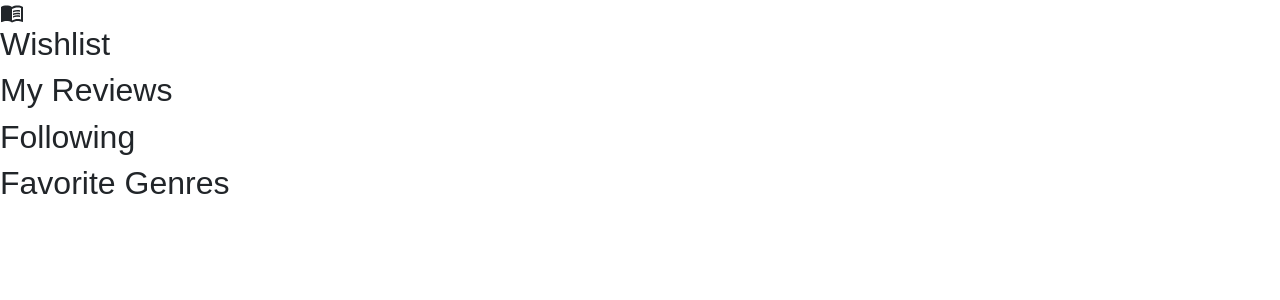
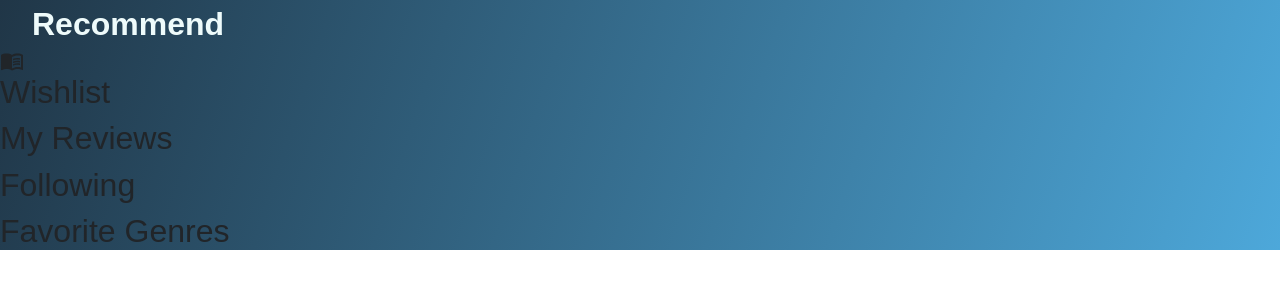
Before and after one commit to NatnoF/Recommend, a React (Create React App) app in the folder client/: page /library in a window 1280 px wide. Shown: the top 300 px of the page. Built offline with nearby package versions, Linux system fonts and the light colour scheme.

Commit message:
added in a link to the home page into the library page and a temporary linear gradient to see the link text easier

```diff
--- /dev/null
+++ b/client/src/components/SidebarMenu/SidebarMenuProperties.js
@@ -0,0 +1,24 @@
+import styled from 'styled-components';
+import {Link} from 'react-router-dom';
+
+export const Icon = styled(Link)`
+    margin-left: 32px;
+    margin-top: 32px;
+    text-decoration: none;
+    color: #EEFBFB;
+    font-weight: 700;
+    font-size: 32px;
+
+    @media screen and (max-width: 480px) {
+        margin-left: 16px;
+        margin-top: 8px;
+    }
+`;
+
+export const Background = styled.div`
+    background: linear-gradient(
+        108deg,
+        rgba(32, 54, 71, 1) 0%,
+        rgba(77, 168, 218, 1) 100%
+    );
+`;
--- a/client/src/components/SidebarMenu/index.js
+++ b/client/src/components/SidebarMenu/index.js
@@ -1,11 +1,14 @@
 import React from 'react';
 import './SidebarMenu.css';
 import MenuBookIcon from '@material-ui/icons/MenuBook';
-import {Link} from 'react-router-dom';
 import SidebarOption from './SidebarOption';
+import {Icon, Background} from './SidebarMenuProperties';
 
 const SidebarMenu = () => {
     return (
+        <>
+        <Background>
+        <Icon to="/">Recommend</Icon>
         <div className="sidebar">
             {/* { Brand Logo } */}
             <MenuBookIcon />
@@ -22,6 +25,8 @@ const SidebarMenu = () => {
 
             {/* { Button -> search/review? } */}
         </div>
+        </Background>
+        </>
     );
 }
 
```
